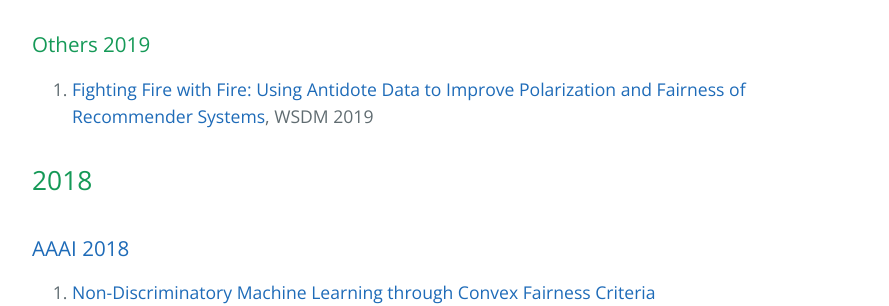
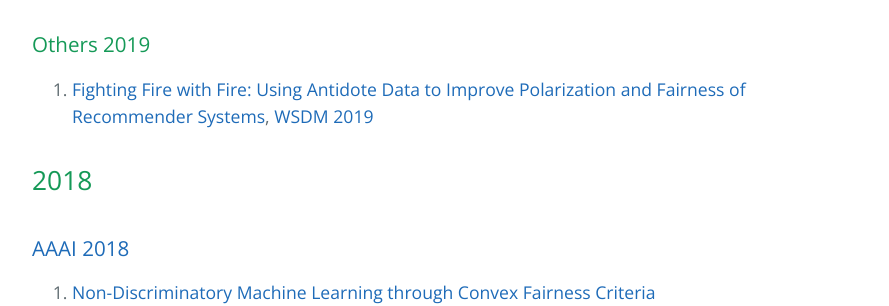
Before and after one commit to minakhan01/FairAI, a Jekyll site: the page built from conference.md, in a window 1280 px wide and 900 px high, scrolled down 4032 px. Shown: the part 156-462 px from the top of the window, without its empty margins (192-1081 px from the left). Built offline with Jekyll 4.4.1, drawn with Linux system fonts in a browser that asks for light colours; our own code applies the rules of GitHub Pages for plain Markdown files; part of the change alters nothing that is shown.

```diff
--- a/conference.md
+++ b/conference.md
@@ -136,7 +136,7 @@ layout: default
 
 ### Others 2019
 
-1. [Fighting Fire with Fire: Using Antidote Data to Improve Polarization and Fairness of Recommender Systems](https://doi.org/10.1145/3289600.3291002), WSDM 2019
+1. [Fighting Fire with Fire: Using Antidote Data to Improve Polarization and Fairness of Recommender Systems](https://doi.org/10.1145/3289600.3291002), [WSDM 2019](https://dblp.uni-trier.de/db/conf/wsdm/wsdm2019.html)
 
 ## 2018
 
```
